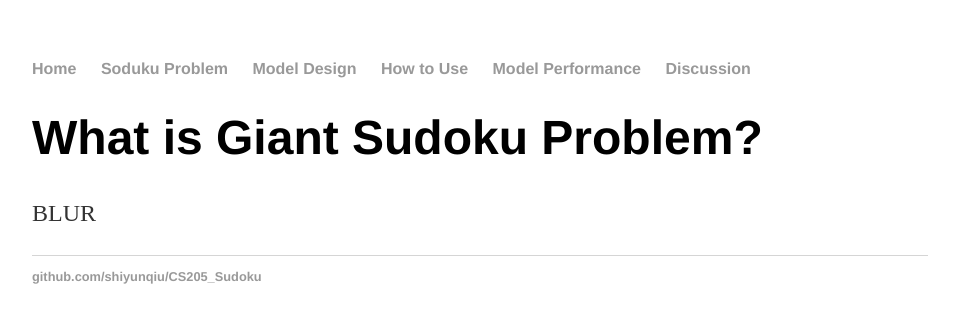
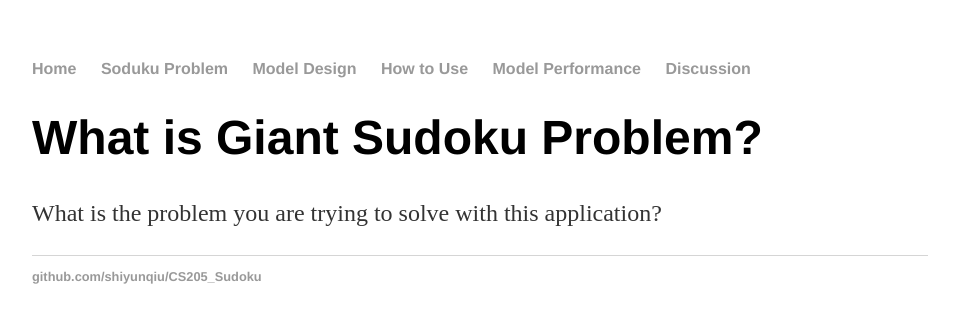
Before and after one commit to shuxiangru/CS205_G1.github.io, a Jekyll site: the page built from sudoku/index.html, in a window 1280 px wide. Shown: the top 323 px of the page, without its empty margins (160-1119 px from the left). Built offline with Jekyll 4.4.1, drawn with Linux system fonts in a browser that asks for light colours.

Commit message:
Update index.html

```diff
--- a/sudoku/index.html
+++ b/sudoku/index.html
@@ -5,5 +5,5 @@ title: sudoku intro
 
 		<div class="sudoku">
 			<h1>What is Giant Sudoku Problem?</h1>
-			<p>BLUR</p>
+			<p>What is the problem you are trying to solve with this application?</p>
 		</div>
```
